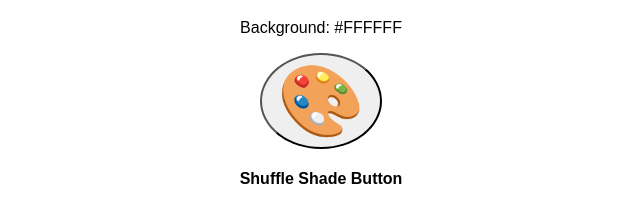
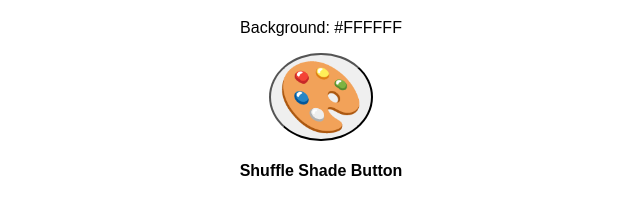
Before and after one commit to GregtheSurfman/Shade-Shuffle, a plain HTML site: page index.html in a window 1280 px wide. Shown: the part 112-334 px from the top of the page, without its empty margins (319-959 px from the left). Drawn offline with Linux system fonts and the light colour scheme.

Commit message:
Modify button padding in style.css
Adjust button padding for improved layout.

```diff
--- a/style.css
+++ b/style.css
@@ -24,7 +24,7 @@ body {
 /* Button styling */
 button {
   /* Adds padding around text inside the button */
-  padding: 5px 15px;
+
   border-radius: 50%;
 
 
```
